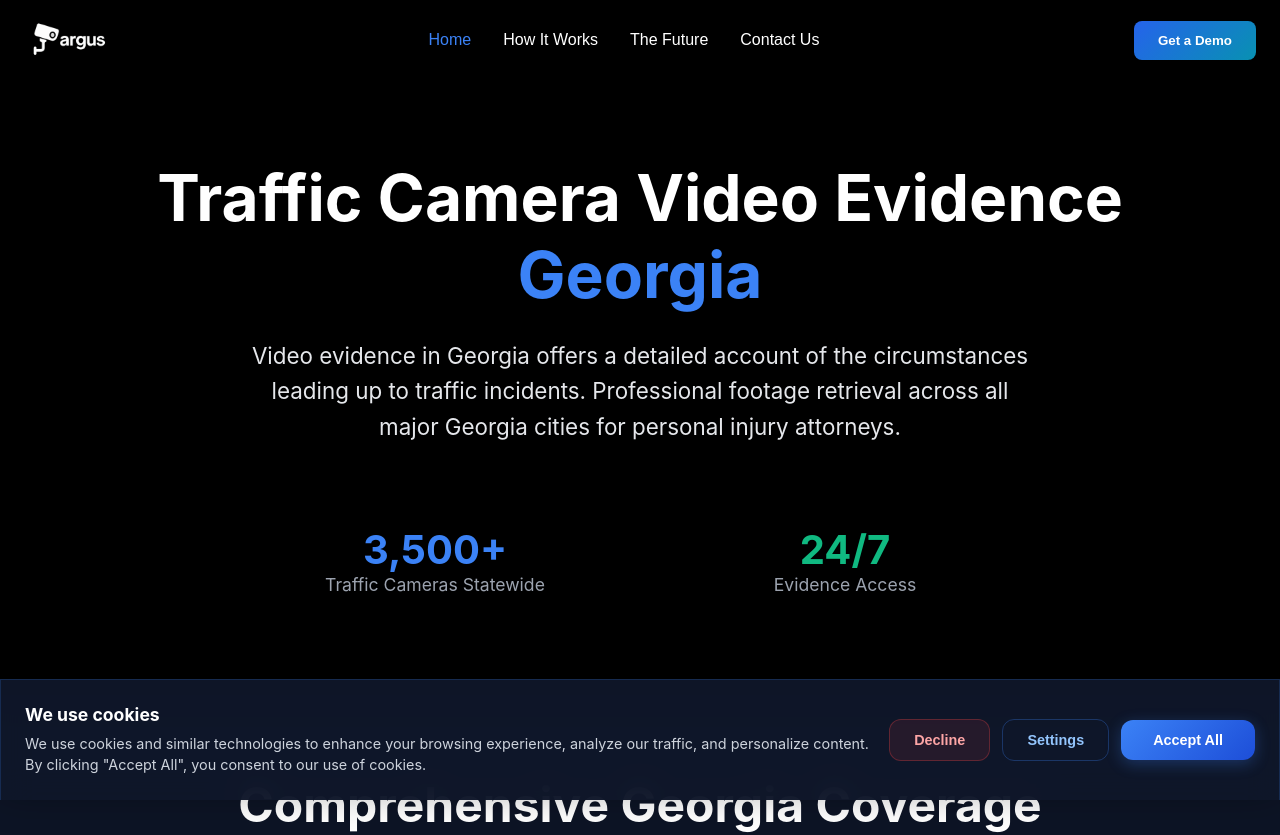
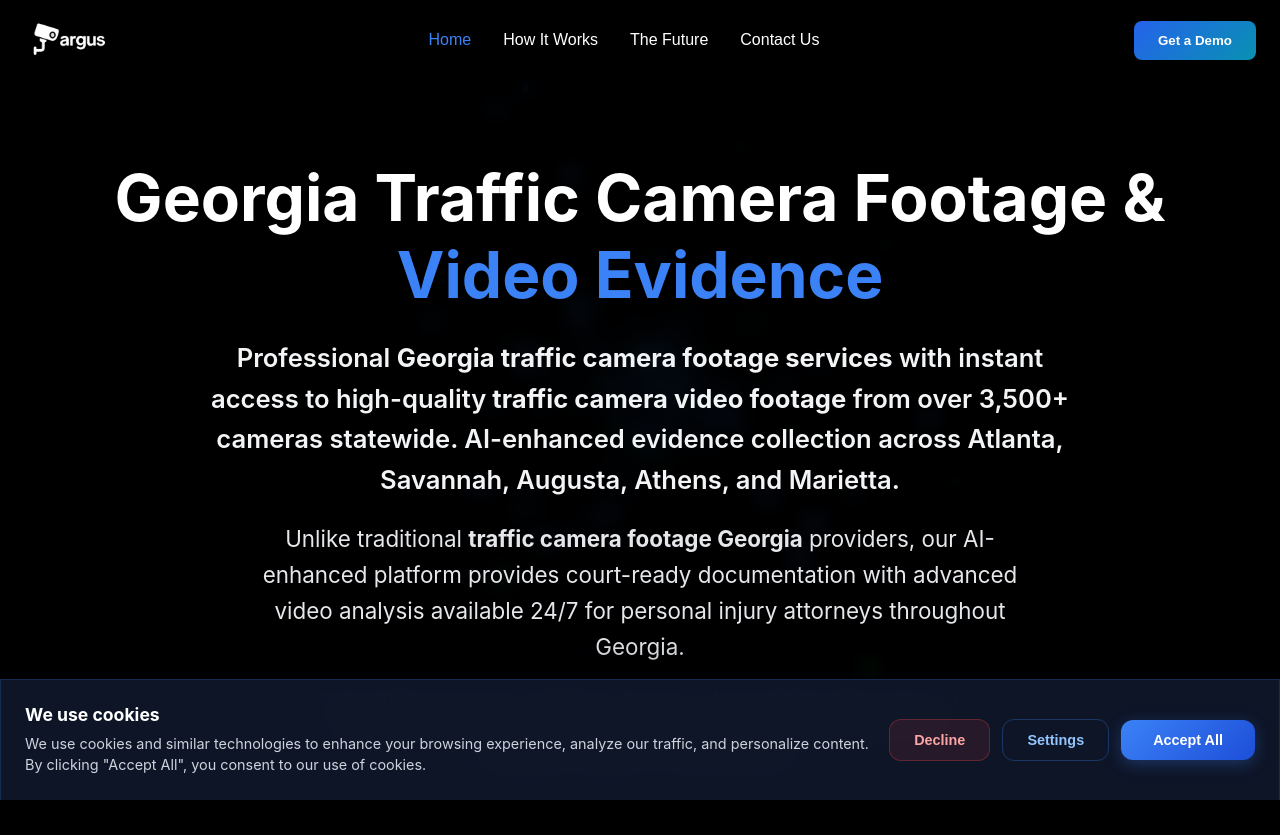
Before and after one commit to SRidez-app/argus, a React (Create React App) app: page /Georgia in a window 1280 px wide. Shown: the top 835 px of the page. Built offline with nearby package versions, Linux system fonts and the light colour scheme.

Commit message:
addressed sit emap issues, and new keywords,seo

```diff
--- a/public/index.html
+++ b/public/index.html
@@ -6,9 +6,9 @@
 
     <!-- Primary Meta Tags - SEO Optimized for Georgia Legal Market -->
     <title>Traffic Camera Footage & Video Evidence | Argus AI - Georgia Legal Services</title>
-    <meta name="title" content="Traffic Camera Footage & Video Evidence | Argus AI - Georgia Legal Services">
-    <meta name="description" content="Professional traffic camera footage retrieval for Georgia personal injury attorneys. 24/7 access across Atlanta, Augusta, Savannah. Court-ready evidence packages instantly.">
-    <meta name="keywords" content="traffic camera footage, video evidence, personal injury lawyers, Georgia, Atlanta, traffic camera footage, accident reconstruction, court evidence">
+    <meta name="title" content="Traffic Camera Footage Services & Video Evidence | Argus AI - Georgia Legal Services">
+    <meta name="description" content="Professional traffic camera footage services and video evidence retrieval for Georgia personal injury attorneys. 24/7 access across Atlanta, Augusta, Savannah. Court-ready evidence packages instantly.">
+    <meta name="keywords" content="traffic camera footage services, traffic camera services, video evidence services, personal injury lawyers, Georgia, Atlanta, traffic camera footage, accident reconstruction, court evidence">
     <meta name="robots" content="index, follow">
     <meta name="language" content="English">
     <meta name="author" content="Argus AI">
@@ -35,7 +35,7 @@
     <meta property="og:type" content="website">
     <meta property="og:url" content="https://argusai.live/">
     <meta property="og:title" content="Traffic Camera Footage & Video Evidence | Argus AI">
-    <meta property="og:description" content="Professional traffic camera footage retrieval for Georgia personal injury attorneys. 24/7 access across Atlanta metro and Southeast region.">
+    <meta property="og:description" content="Professional traffic camera footage services and video evidence retrieval for Georgia personal injury attorneys. 24/7 access across Atlanta metro and Southeast region.">
     <meta property="og:image" content="https://argusai.live/og-image.png">
     <meta property="og:image:width" content="1200">
     <meta property="og:image:height" content="630">
@@ -46,7 +46,7 @@
     <meta property="twitter:card" content="summary_large_image">
     <meta property="twitter:url" content="https://argusai.live/">
     <meta property="twitter:title" content="Traffic Camera Footage & Video Evidence | Argus AI">
-    <meta property="twitter:description" content="Professional traffic camera footage retrieval for Georgia personal injury attorneys. 24/7 access across Atlanta metro and Southeast region.">
+    <meta property="twitter:description" content="Professional traffic camera footage services and video evidence retrieval for Georgia personal injury attorneys. 24/7 access across Atlanta metro and Southeast region.">
     <meta property="twitter:image" content="https://argusai.live/og-image.png">
 
     <!-- Favicon and App Icons -->
@@ -123,19 +123,20 @@
       }
       </style>
 
- <!-- Structured Data for Legal Services with Local Business (JSON-LD) -->
+    <!-- ONLY SCHEMA BLOCK - Fixed version without serviceType -->
     <script type="application/ld+json">
     {
       "@context": "https://schema.org",
       "@type": ["LegalService", "LocalBusiness"],
       "name": "Argus AI",
-  "description": "Professional traffic camera footage retrieval and video evidence collection for personal injury attorneys",
+      "description": "Professional traffic camera footage services and video evidence retrieval for personal injury attorneys",
       "url": "https://argusai.live",
       "logo": "https://argusai.live/logo.png",
       "image": "https://argusai.live/og-image.png",
       "paymentAccepted": ["Credit Card", "Wire Transfer"],
       "currenciesAccepted": "USD",
       "email": "hello@argusai.live",
+      "telephone": "+1-402-480-6092",
       "address": {
         "@type": "PostalAddress",
         "addressLocality": "Atlanta",
@@ -164,14 +165,13 @@
           "name": "Tennessee"
         }
       ],
-  "serviceType": [
+      "knowsAbout": [
         "Traffic Camera Footage Retrieval",
         "Video Evidence Collection",
         "Traffic Camera Video Analysis",
         "Court Evidence Preparation",
-    "Traffic Camera Evidence Services"
-  ],
-  "knowsAbout": [
+        "Traffic Camera Evidence Services",
+        "AI Enhanced Video Evidence",
         "Traffic Accident Investigation",
         "Video Evidence Authentication",
         "Chain of Custody Documentation",
@@ -186,7 +186,8 @@
             "itemOffered": {
               "@type": "Service",
               "name": "Emergency Traffic Camera Footage Retrieval",
-          "description": "24/7 access for critical accident evidence preservation"
+              "description": "24/7 access for critical accident evidence preservation with AI enhancement",
+              "category": "Traffic Camera Footage Retrieval"
             }
           },
           {
@@ -194,34 +195,29 @@
             "itemOffered": {
               "@type": "Service",
               "name": "Court-Ready Evidence Packages",
-          "description": "Professional video analysis and legal documentation with chain of custody"
+              "description": "Professional video analysis and legal documentation with chain of custody and AI enhancement",
+              "category": "Video Evidence Collection"
+            }
+          },
+          {
+            "@type": "Offer",
+            "itemOffered": {
+              "@type": "Service",
+              "name": "Traffic Camera Video Analysis",
+              "description": "AI-enhanced analysis of traffic camera footage for legal proceedings",
+              "category": "Traffic Camera Video Analysis"
+            }
+          },
+          {
+            "@type": "Offer",
+            "itemOffered": {
+              "@type": "Service",
+              "name": "Court Evidence Preparation",
+              "description": "Professional preparation of traffic camera evidence for court presentation",
+              "category": "Court Evidence Preparation"
             }
           }
         ]
-  }
-}
-</script>
-
-    <!-- Organization Schema for Brand Recognition -->
-    <script type="application/ld+json">
-    {
-      "@context": "https://schema.org",
-      "@type": "Organization",
-      "name": "Argus AI",
-      "url": "https://argusai.live",
-      "logo": "https://argusai.live/logo.png",
-      "contactPoint": {
-        "@type": "ContactPoint",
-        "telephone": "+1-402-480-6092",
-        "contactType": "Traffic Camera Footage Retrieval",
-        "availableLanguage": "English",
-        "areaServed": "US"
-      },
-      "address": {
-        "@type": "PostalAddress",
-        "addressLocality": "Atlanta",
-        "addressRegion": "GA",
-        "addressCountry": "US"
       }
     }
     </script>
--- a/src/App.js
+++ b/src/App.js
@@ -95,7 +95,10 @@ function AppContent() {
     if (!dimensions.width || !dimensions.height) return;
 
     const canvas = canvasRef.current;
+    if (!canvas) return;
+
     const ctx = canvas.getContext('2d');
+    if (!ctx) return;
 
     canvas.width = dimensions.width;
     canvas.height = dimensions.height;
@@ -163,8 +166,11 @@ function AppContent() {
     }
 
     let time = 0;
+    let isRunning = true;
 
     const animate = () => {
+      if (!isRunning) return;
+
       time += 16;
 
       ctx.clearRect(0, 0, canvas.width, canvas.height);
@@ -242,11 +248,13 @@ function AppContent() {
     animate();
 
     return () => {
+      isRunning = false;
       if (animationRef.current) {
         cancelAnimationFrame(animationRef.current);
+        animationRef.current = null;
       }
     };
-  }, []);
+  }, [dimensions]);
 
   return (
     <div style={{
--- a/src/pages/Athens.js
+++ b/src/pages/Athens.js
@@ -7,13 +7,13 @@ const Athens = ({ onNavigate }) => {
   return (
     <>
       <Helmet>
-        <title>Athens Traffic Camera Footage | Argus AI Georgia</title>
-        <meta name="description" content="Professional traffic camera footage retrieval for Athens personal injury attorneys. 24/7 access to UGA campus, Loop 10 perimeter, US-441 corridor camera networks. Court-ready evidence packages." />
-        <meta name="keywords" content="Athens traffic camera footage, video evidence Athens GA, personal injury lawyers Athens, UGA campus accidents, Loop 10 cameras, Athens car accident evidence" />
+        <title>Athens Traffic Camera Footage Services | Argus AI Georgia</title>
+        <meta name="description" content="Professional Athens traffic camera footage services and video evidence retrieval for personal injury attorneys. 24/7 access to UGA campus, Loop 10 perimeter, US-441 corridor camera networks. Court-ready evidence packages." />
+        <meta name="keywords" content="Athens traffic camera footage services, Athens traffic camera footage retrieval, video evidence Athens GA, personal injury lawyers Athens, UGA campus accidents, Loop 10 cameras, Athens car accident evidence" />
 
         {/* Open Graph for social sharing */}
-        <meta property="og:title" content="Athens Traffic Camera Footage | Argus AI" />
-        <meta property="og:description" content="Professional traffic camera footage retrieval for Athens personal injury attorneys. UGA campus and Loop 10 perimeter coverage." />
+        <meta property="og:title" content="Athens Traffic Camera Footage Services | Argus AI" />
+        <meta property="og:description" content="Professional Athens traffic camera footage services and video evidence retrieval for personal injury attorneys. UGA campus and Loop 10 perimeter coverage." />
         <meta property="og:url" content="https://argusai.live/athens" />
 
         {/* Canonical URL */}
--- a/src/pages/Atlanta.js
+++ b/src/pages/Atlanta.js
@@ -7,13 +7,13 @@ const Atlanta = ({ onNavigate }) => {
   return (
     <>
       <Helmet>
-        <title>Atlanta Traffic Camera Footage | Argus AI Georgia</title>
-        <meta name="description" content="Professional traffic camera footage retrieval for Atlanta personal injury attorneys. 24/7 access to I-75, I-85, I-20, I-285 camera networks. Court-ready evidence packages." />
-        <meta name="keywords" content="Atlanta traffic camera footage, video evidence Atlanta GA, personal injury lawyers Atlanta, I-285 accident footage, Atlanta car accident evidence" />
+        <title>Atlanta Traffic Camera Footage Services | Argus AI Georgia</title>
+        <meta name="description" content="Professional Atlanta traffic camera footage services and video evidence retrieval for personal injury attorneys. 24/7 access to I-75, I-85, I-20, I-285 camera networks. Court-ready evidence packages." />
+        <meta name="keywords" content="Atlanta traffic camera footage services, Atlanta traffic camera footage retrieval, video evidence Atlanta GA, personal injury lawyers Atlanta, I-285 accident footage, Atlanta car accident evidence" />
 
         {/* Open Graph for social sharing */}
-        <meta property="og:title" content="Atlanta Traffic Camera Footage | Argus AI" />
-        <meta property="og:description" content="Professional traffic camera footage retrieval for Atlanta personal injury attorneys. 24/7 access to major interstate networks." />
+        <meta property="og:title" content="Atlanta Traffic Camera Footage Services | Argus AI" />
+        <meta property="og:description" content="Professional Atlanta traffic camera footage services and video evidence retrieval for personal injury attorneys. 24/7 access to major interstate networks." />
         <meta property="og:url" content="https://argusai.live/atlanta" />
 
         {/* Canonical URL */}
--- a/src/pages/Georgia.js
+++ b/src/pages/Georgia.js
@@ -7,17 +7,17 @@ const Georgia = ({ onNavigate }) => {
   return (
     <>
       <Helmet>
-        <title>Traffic Camera Video Evidence Georgia | Professional Retrieval Services - Argus AI</title>
-        <meta name="description" content="Professional traffic camera video evidence collection throughout Georgia. Serving Atlanta, Savannah, Augusta, Athens, Marietta. Court-ready documentation for personal injury cases statewide." />
-        <meta name="keywords" content="traffic camera video evidence georgia, video evidence georgia, traffic camera footage georgia, personal injury video evidence, georgia accident footage, court evidence georgia" />
+       <title>Georgia Traffic Camera Footage | AI-Enhanced Evidence - Argus AI</title>
+       <meta name="description" content="Professional Georgia traffic camera footage services and video evidence retrieval. Get instant access to high-quality traffic camera video footage from 3,500+ cameras across Atlanta, Savannah, Augusta, Athens, Marietta. Court-ready documentation available 24/7." />
+       <meta name="keywords" content="georgia traffic camera footage, traffic camera footage georgia, georgia traffic camera services, traffic camera video footage, atlanta traffic cameras, savannah traffic video, athens traffic cameras, marietta traffic camera footage, augusta camera systems" />
 
         {/* Geographic targeting */}
         <meta name="geo.region" content="US-GA" />
         <meta name="geo.placename" content="Georgia" />
 
         {/* Open Graph */}
-        <meta property="og:title" content="Traffic Camera Video Evidence Georgia | Professional Retrieval Services" />
-        <meta property="og:description" content="Professional traffic camera video evidence collection throughout Georgia. Court-ready documentation for personal injury cases statewide." />
+        <meta property="og:title" content="Georgia Traffic Camera Footage Services | AI-Enhanced Video Evidence - Argus AI" />
+        <meta property="og:description" content="Professional Georgia traffic camera footage services with AI enhancement. Instant access to high-quality traffic camera video footage across Atlanta, Savannah, Augusta. Court-ready documentation available 24/7." />
         <meta property="og:url" content="https://argusai.live/georgia" />
 
         {/* Canonical URL */}
@@ -27,23 +27,62 @@ const Georgia = ({ onNavigate }) => {
        <script type="application/ld+json">
 {JSON.stringify({
   "@context": "https://schema.org",
-          "@type": "Service",
+  "@type": "ProfessionalService",
   "name": "Traffic Camera Video Evidence Georgia",
-          "description": "Professional traffic camera video evidence collection throughout Georgia for personal injury attorneys",
+  "description": "Professional traffic camera footage video evidence collection throughout Georgia for personal injury attorneys",
+  "category": "Legal Technology Services",
   "provider": {
     "@type": "Organization",
     "name": "Argus AI",
-            "url": "https://argusai.live"
+    "url": "https://argusai.live",
+    "sameAs": [
+      "https://argusai.live/about-us"
+    ]
   },
   "areaServed": {
     "@type": "State",
     "name": "Georgia"
   },
-          "serviceType": "Video Evidence Collection",
   "availableChannel": {
     "@type": "ServiceChannel",
     "serviceUrl": "https://argusai.live/georgia",
     "servicePhone": "+1-402-480-6092"
+  },
+  "offers": {
+    "@type": "Offer",
+    "name": "Traffic Camera Video Evidence Collection",
+    "description": "AI-enhanced traffic camera footage retrieval with court-ready documentation",
+    "category": "Legal Evidence Services"
+  },
+  "hasOfferCatalog": {
+    "@type": "OfferCatalog",
+    "name": "Georgia Traffic Camera Services",
+    "itemListElement": [
+      {
+        "@type": "Offer",
+        "itemOffered": {
+          "@type": "Service",
+          "name": "Atlanta Traffic Camera Evidence",
+          "areaServed": "Atlanta, GA"
+        }
+      },
+      {
+        "@type": "Offer",
+        "itemOffered": {
+          "@type": "Service",
+          "name": "Savannah Traffic Camera Evidence",
+          "areaServed": "Savannah, GA"
+        }
+      },
+      {
+        "@type": "Offer",
+        "itemOffered": {
+          "@type": "Service",
+          "name": "Augusta Traffic Camera Evidence",
+          "areaServed": "Augusta, GA"
+        }
+      }
+    ]
   }
 })}
 </script>
@@ -72,19 +111,49 @@ const Georgia = ({ onNavigate }) => {
               marginBottom: '24px',
               lineHeight: '1.2'
             }}>
-              Traffic Camera Video Evidence <span style={{ color: '#3b82f6' }}>Georgia</span>
+           Georgia Traffic Camera Footage & <span style={{ color: '#3b82f6' }}>Video Evidence</span>
           </h1>
 
+            {/* UPDATE 3: First Paragraph - Target exact competitor phrases */}
+            <p style={{
+              fontSize: 'clamp(1.3rem, 2.4vw, 1.6rem)',
+              color: '#f3f4f6',
+              marginBottom: '20px',
+              maxWidth: '900px',
+              margin: '0 auto 20px auto',
+              lineHeight: '1.6',
+              fontWeight: '600'
+            }}>
+              Professional <strong>Georgia traffic camera footage services</strong> with instant access to high-quality
+              <strong> traffic camera video footage</strong> from over 3,500+ cameras statewide.
+              AI-enhanced evidence collection across Atlanta, Savannah, Augusta, Athens, and Marietta.
+            </p>
+
+            {/* UPDATE 4: Second Paragraph - Add RoadProof's language */}
             <p style={{
               fontSize: 'clamp(1.1rem, 2vw, 1.4rem)',
               color: '#e5e7eb',
-              marginBottom: '40px',
+              marginBottom: '20px',
               maxWidth: '800px',
-              margin: '0 auto 40px auto',
+              margin: '0 auto 20px auto',
               lineHeight: '1.6'
             }}>
-              Video evidence in Georgia offers a detailed account of the circumstances leading up to traffic incidents.
-              Professional footage retrieval across all major Georgia cities for personal injury attorneys.
+              Unlike traditional <strong>traffic camera footage Georgia</strong> providers, our AI-enhanced platform provides
+              court-ready documentation with advanced video analysis available 24/7 for
+              personal injury attorneys throughout Georgia.
+            </p>
+
+            {/* UPDATE 5: Third Paragraph - Mirror RoadProof's "millions of hours" claim */}
+            <p style={{
+              fontSize: 'clamp(1rem, 1.8vw, 1.3rem)',
+              color: '#d1d5db',
+              marginBottom: '40px',
+              maxWidth: '700px',
+              margin: '0 auto 40px auto',
+              lineHeight: '1.5'
+            }}>
+              Get instant access to millions of hours of recorded video with our
+              comprehensive Georgia traffic camera network coverage and AI-powered evidence enhancement.
             </p>
 
             <div style={{
@@ -97,13 +166,17 @@ const Georgia = ({ onNavigate }) => {
             }}>
               <div style={{ textAlign: 'center', padding: '20px' }}>
                 <div style={{ fontSize: '2.5rem', fontWeight: '700', color: '#3b82f6' }}>3,500+</div>
-                <div style={{ color: '#9ca3af', fontSize: '1.1rem' }}>Traffic Cameras Statewide</div>
+                <div style={{ color: '#9ca3af', fontSize: '1.1rem' }}>Georgia Traffic Cameras</div>
               </div>
               <div style={{ textAlign: 'center', padding: '20px' }}>
                 <div style={{ fontSize: '2.5rem', fontWeight: '700', color: '#10b981' }}>24/7</div>
-                <div style={{ color: '#9ca3af', fontSize: '1.1rem' }}>Evidence Access</div>
+                <div style={{ color: '#9ca3af', fontSize: '1.1rem' }}>AI-Enhanced Access</div>
               </div>
-
+              {/* UPDATE 6: Add third stat block */}
+              <div style={{ textAlign: 'center', padding: '20px' }}>
+                <div style={{ fontSize: '2.5rem', fontWeight: '700', color: '#f59e0b' }}>Million+</div>
+                <div style={{ color: '#9ca3af', fontSize: '1.1rem' }}>Hours of Archived Video</div>
+              </div>
             </div>
           </div>
         </section>
--- a/src/pages/Marietta.js
+++ b/src/pages/Marietta.js
@@ -7,13 +7,13 @@ const Marietta = ({ onNavigate }) => {
   return (
     <>
       <Helmet>
-        <title>Marietta Traffic Camera Footage | Argus AI Georgia</title>
-        <meta name="description" content="Professional traffic camera footage retrieval for Marietta personal injury attorneys. 24/7 access to I-75, I-575, Cobb Parkway US-41 camera networks. Court-ready evidence packages." />
-        <meta name="keywords" content="Marietta traffic camera footage, video evidence Marietta GA, personal injury lawyers Marietta, I-75 accident footage, Cobb Parkway cameras, Marietta car accident evidence" />
+        <title>Marietta Traffic Camera Footage Services | Argus AI Georgia</title>
+        <meta name="description" content="Professional Marietta traffic camera footage services and video evidence retrieval for personal injury attorneys. 24/7 access to I-75, I-575, Cobb Parkway US-41 camera networks. Court-ready evidence packages." />
+        <meta name="keywords" content="Marietta traffic camera footage services, Marietta traffic camera footage retrieval, video evidence Marietta GA, personal injury lawyers Marietta, I-75 accident footage, Cobb Parkway cameras, Marietta car accident evidence" />
 
         {/* Open Graph for social sharing */}
-        <meta property="og:title" content="Marietta Traffic Camera Footage | Argus AI" />
-        <meta property="og:description" content="Professional traffic camera footage retrieval for Marietta personal injury attorneys. I-75/I-575 and Cobb Parkway coverage." />
+        <meta property="og:title" content="Marietta Traffic Camera Footage Services | Argus AI" />
+        <meta property="og:description" content="Professional Marietta traffic camera footage services and video evidence retrieval for personal injury attorneys. I-75/I-575 and Cobb Parkway coverage." />
         <meta property="og:url" content="https://argusai.live/marietta" />
 
         {/* Canonical URL */}
```
Also changed, not shown: src/pages/Savannah.js (+5 -5 lines), 1 other file (tests, documents, lock files or other folders). Lines whose indentation alone changed are shown as unchanged.
